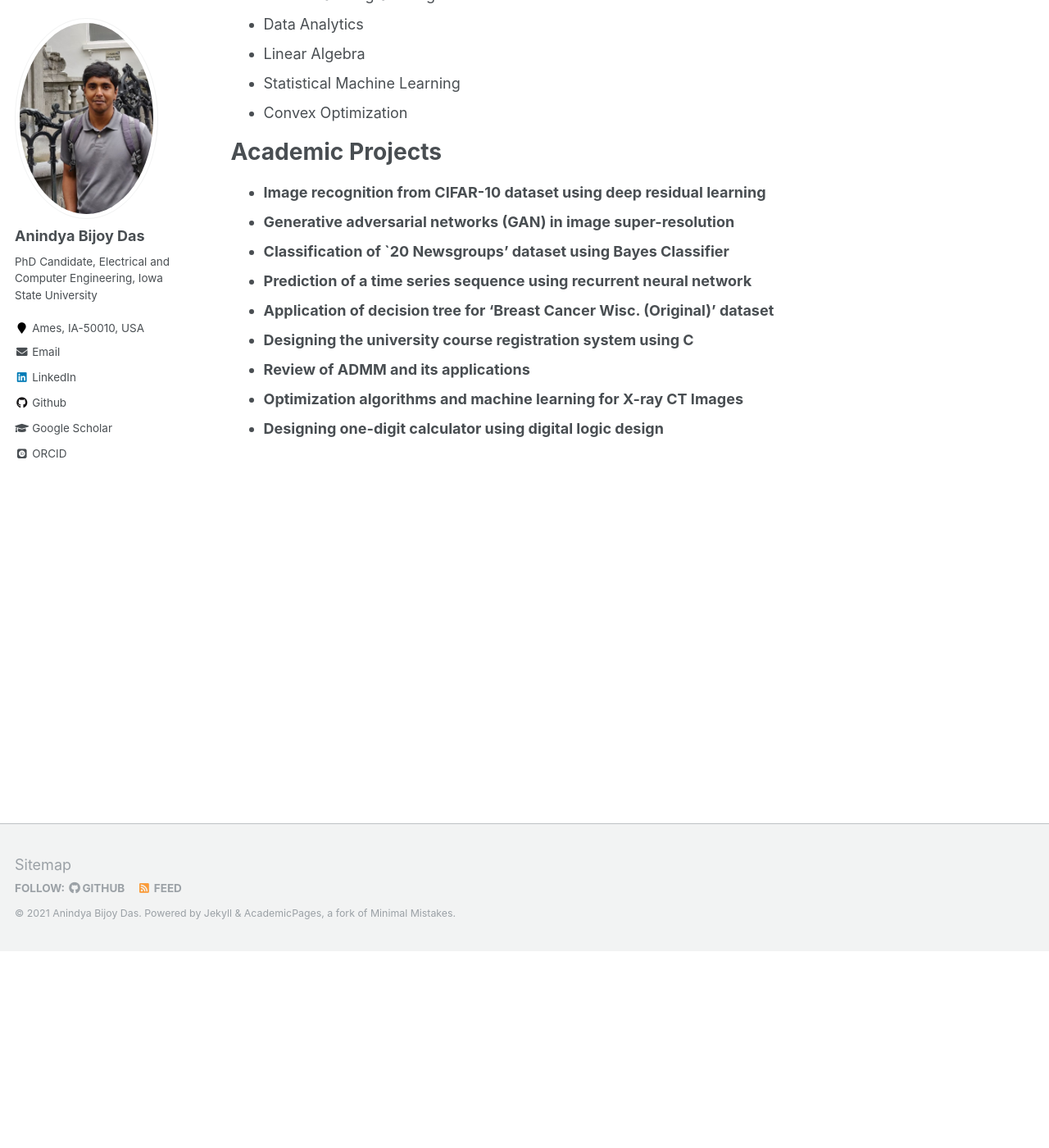
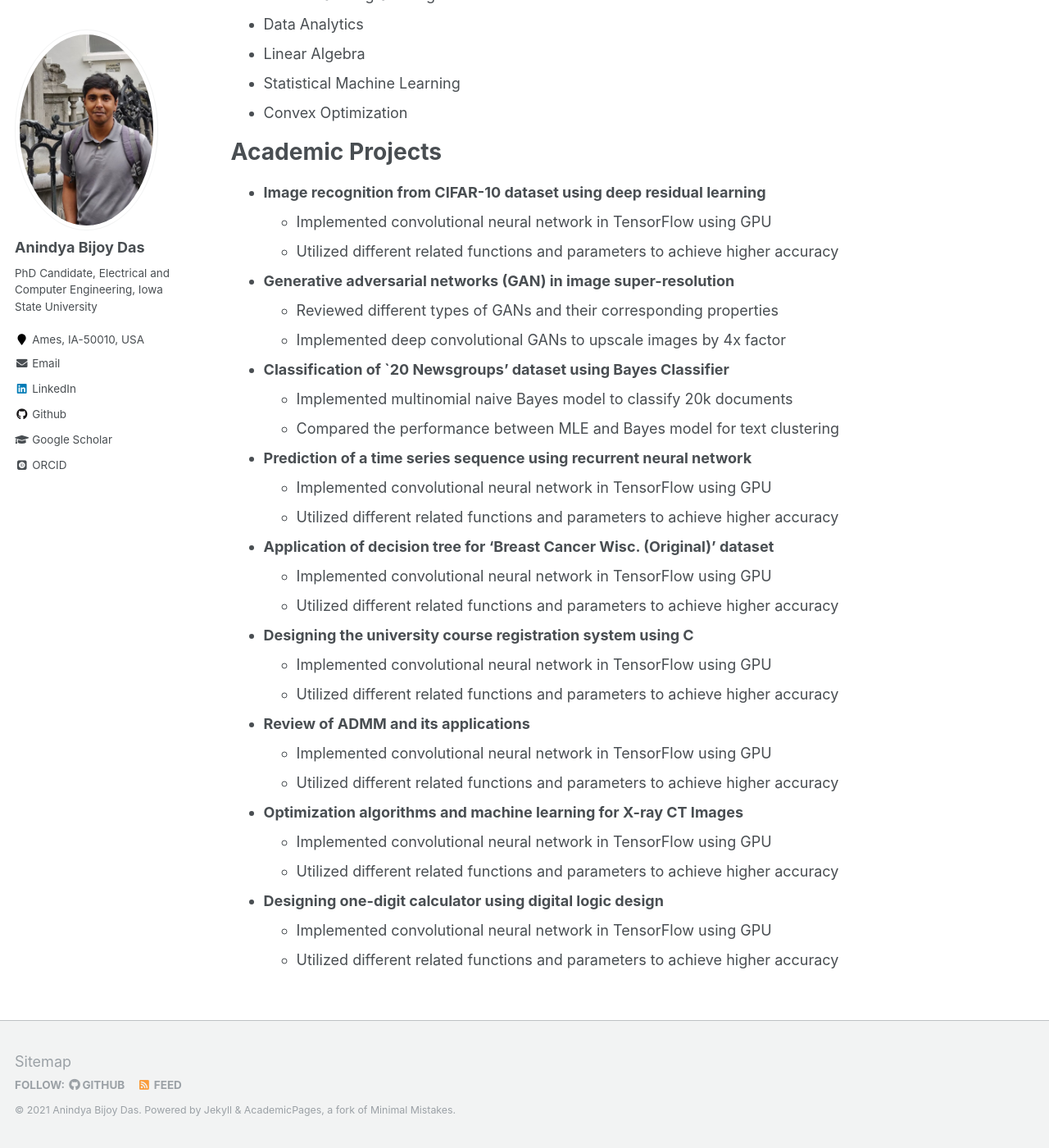
Before and after one commit to anindyabijoydas/portfolio, a Jekyll site: the page built from _pages/academic.md, in a window 1280 px wide and 1400 px high, scrolled down 240 px. Shown: the whole window at 82% size. Built offline with Jekyll 4.4.1, drawn with Linux system fonts in a browser that asks for light colours; some web fonts are replaced.

Commit message:
Update academic.md

```diff
--- a/_pages/academic.md
+++ b/_pages/academic.md
@@ -20,11 +20,37 @@ Graduate Courses
 Academic Projects
 ======
 * **Image recognition from CIFAR-10 dataset using deep residual learning**
+  * Implemented convolutional neural network in TensorFlow using GPU
+  * Utilized different related functions and parameters to achieve higher accuracy
+
 * **Generative adversarial networks (GAN) in image super-resolution**
+  * Reviewed different types of GANs and their corresponding properties
+  * Implemented deep convolutional GANs to upscale images by 4x factor
+
 * **Classification of `20 Newsgroups' dataset using Bayes Classifier**
+  * Implemented multinomial naive Bayes model to classify 20k documents
+  * Compared the performance between MLE and Bayes model for text clustering
+
 * **Prediction of a time series sequence using recurrent neural network**
+  * Implemented convolutional neural network in TensorFlow using GPU
+  * Utilized different related functions and parameters to achieve higher accuracy
+
 * **Application of decision tree for 'Breast Cancer Wisc. (Original)' dataset**
+  * Implemented convolutional neural network in TensorFlow using GPU
+  * Utilized different related functions and parameters to achieve higher accuracy
+
 * **Designing the university course registration system using C**
+  * Implemented convolutional neural network in TensorFlow using GPU
+  * Utilized different related functions and parameters to achieve higher accuracy
+
 * **Review of ADMM and its applications**
+  * Implemented convolutional neural network in TensorFlow using GPU
+  * Utilized different related functions and parameters to achieve higher accuracy
+
 * **Optimization algorithms and machine learning for X-ray CT Images**
+  * Implemented convolutional neural network in TensorFlow using GPU
+  * Utilized different related functions and parameters to achieve higher accuracy
+
 * **Designing one-digit calculator using digital logic design**
+  * Implemented convolutional neural network in TensorFlow using GPU
+  * Utilized different related functions and parameters to achieve higher accuracy
```
